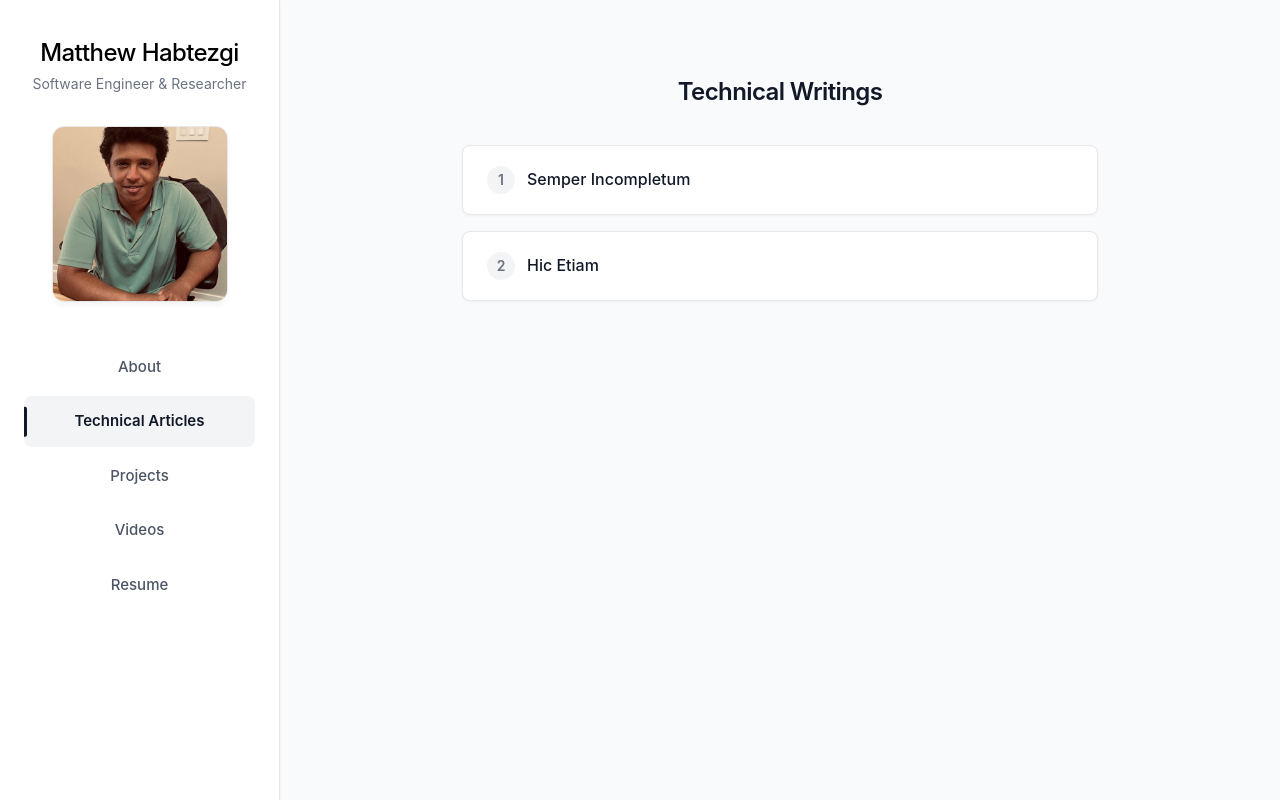
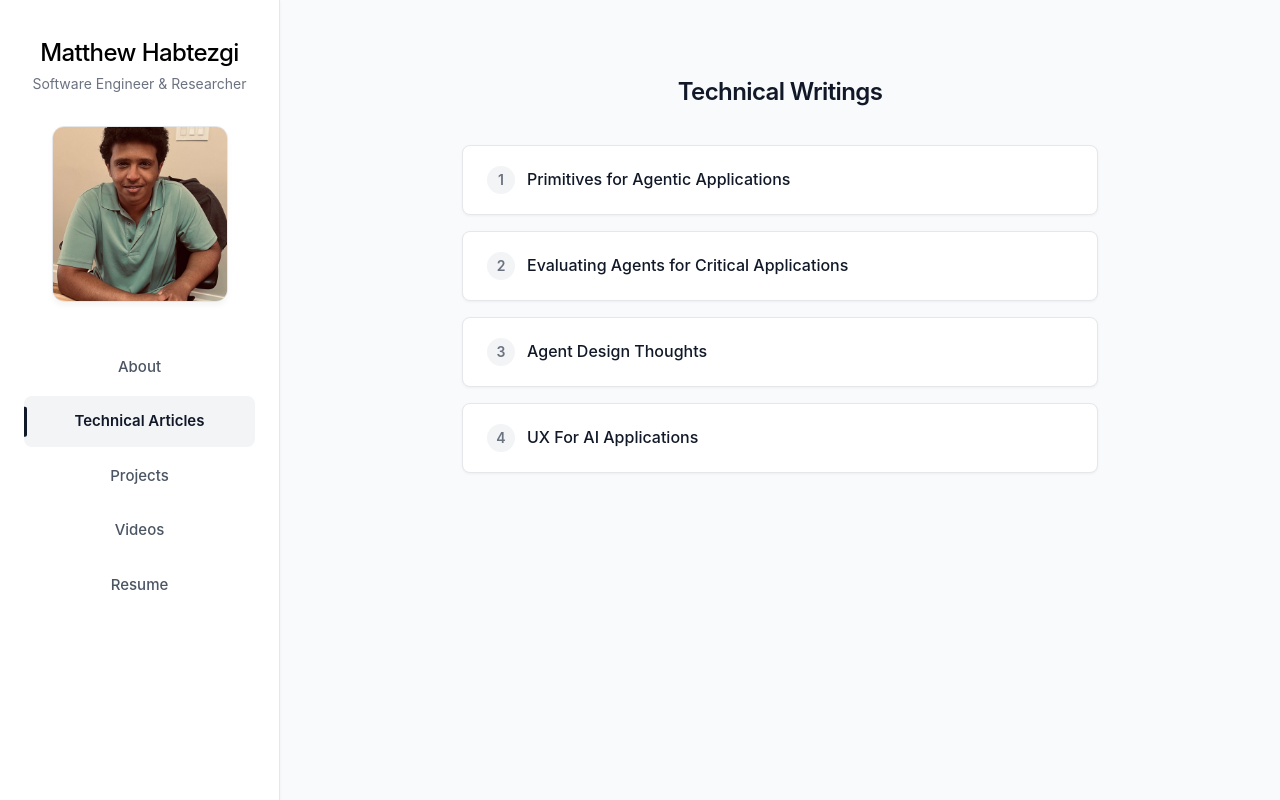
Before and after one commit to mhbtz1/personal-website, a React (Vite) app: page /articles in a window 1280 px wide. Built offline with nearby package versions, Linux system fonts and the light colour scheme.

Commit message:
fix articles

```diff
--- a/src/components/Articles.tsx
+++ b/src/components/Articles.tsx
@@ -2,8 +2,10 @@ import '../css/Articles.css'
 
 function Article() {
     const articles = [
-        { id: 1, title: 'Semper Incompletum' },
-        { id: 2, title: 'Hic Etiam' }
+        { id: 1, title: 'Primitives for Agentic Applications', link: 'https://www.linkedin.com/feed/update/urn:li:activity:7398482291158634496/?originTrackingId=SHm21Rny7wIt5pu%2FWeWhfw%3D%3D'},
+        { id: 2, title: 'Evaluating Agents for Critical Applications', link: 'https://www.linkedin.com/feed/update/urn:li:activity:7395151671783301120/?originTrackingId=dLK%2FXFckQLLUfh554ZOQJg%3D%3D'},
+        { id: 3, title: 'Agent Design Thoughts', link: 'https://www.linkedin.com/feed/update/urn:li:activity:7391927297546657792/?originTrackingId=2aM7umTEOiLG%2FYktqSdJTw%3D%3D'},
+        { id: 4, title: 'UX For AI Applications', link: 'https://www.linkedin.com/feed/update/urn:li:activity:7389351368324710400/?originTrackingId=zW3bPtICZbFn2Eimun8tjg%3D%3D'}
     ];
 
     return (
@@ -14,7 +16,9 @@ function Article() {
                     <li key={article.id} className="article-item">
                         <span className="article-number">{index + 1}</span>
                         <a
-                            href={`${import.meta.env.ACTIVE_HOST}/article/${article.id}`}
+                            href={article.link}
+                            target="_blank"
+                            rel="noopener noreferrer"
                             className="article-link"
                         >
                             {article.title}
```
